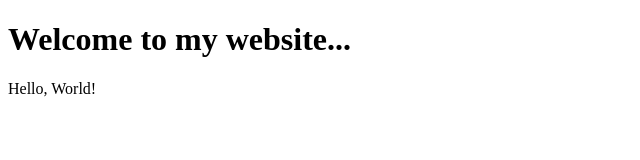
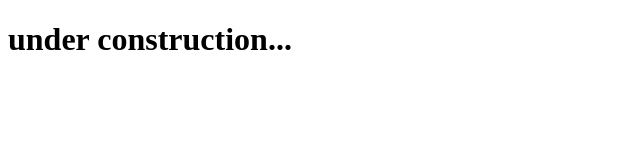
Before and after one commit to benjamin-colussi/benjamin-colussi.github.io, a plain HTML site: page index.html in a window 1280 px wide. Shown: the whole page, without its empty margins (0-640 px from the left). Drawn offline with Linux system fonts and the light colour scheme.

Commit message:
Update index.html

```diff
--- a/index.html
+++ b/index.html
@@ -3,10 +3,9 @@
 <head>
     <meta charset="UTF-8">
     <meta name="viewport" content="width=device-width, initial-scale=1.0">
-    <title>Ben's Website</title>
+    <title>benjamin-colussi</title>
 </head>
 <body>
-    <h1>Welcome to my website...</h1>
-    <p>Hello, World!</p>
+    <h1>under construction...</h1>
 </body>
 </html>
```
